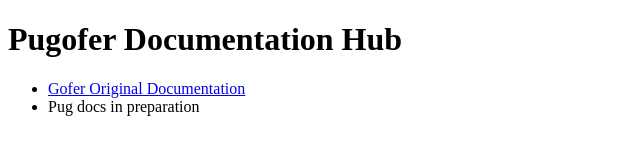
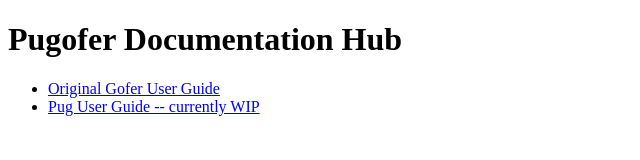
Before and after one commit to pugofer/docs, a plain HTML site: page index.html in a window 1280 px wide. Shown: the whole page, without its empty margins (0-640 px from the left). Drawn offline with Linux system fonts and the light colour scheme.

Commit message:
Adding pug

```diff
--- a/index.html
+++ b/index.html
@@ -8,9 +8,8 @@
 <body>
     <h1>Pugofer Documentation Hub</h1>
     <ul>
-        <li><a href="./gofer-original/usrguide.html">Gofer Original Documentation</a></li>
-        <li>Pug docs in preparation</li>
-
+        <li><a href="./gofer-original/usrguide.html">Original Gofer User Guide</a></li>
+        <li><a href="./pug/usrguide.html">Pug User Guide -- currently WIP</a></li>
     </ul>
 </body>
 </html>
```
Also changed, not shown: 1 other file.
